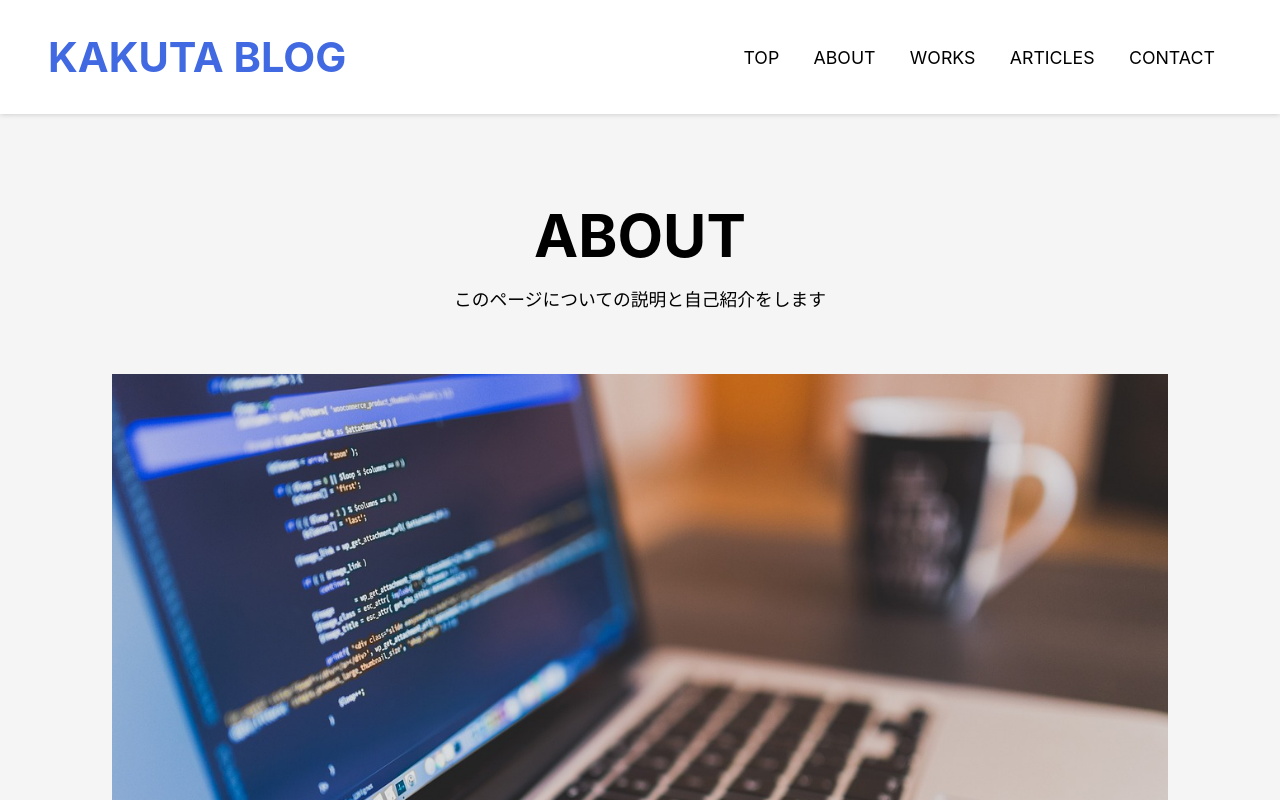
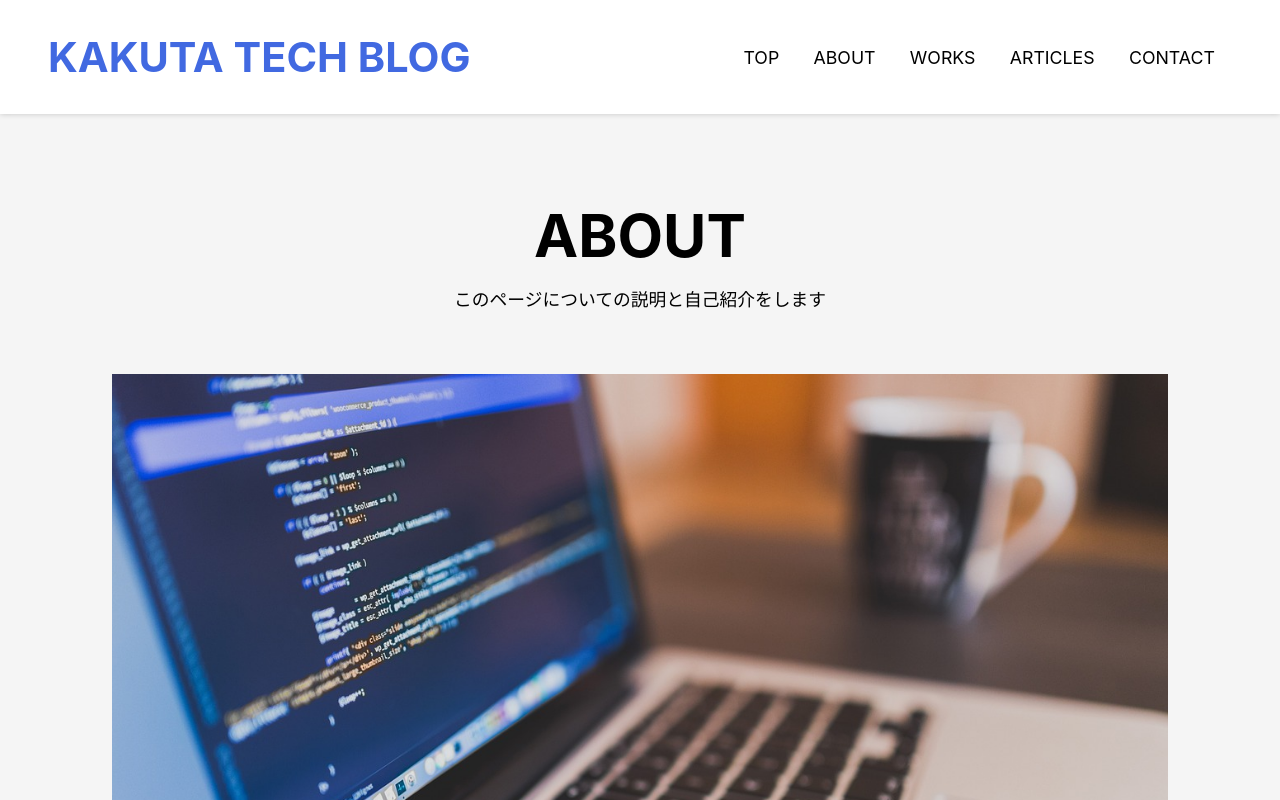
Before and after one commit to kakuta0915/kakuta-tech-blog, a Next.js app: page /about in a window 1280 px wide. Shown: the top 800 px of the page. Built offline with nearby package versions, Linux system fonts and the light colour scheme; no server answers.

Commit message:
ブログ名とサイトの説明などを変更した

```diff
--- a/libs/constants.js
+++ b/libs/constants.js
@@ -1,7 +1,7 @@
 export const siteMeta = {
-  siteTitle: 'KAKUTA BLOG',
-  siteDesc: 'アウトプットしていくサイト',
-  siteUrl: 'https://kakuta-programming-blog',
+  siteTitle: 'KAKUTA TECH BLOG',
+  siteDesc: '独学でプログラミング学習している人の個人ブログサイト',
+  siteUrl: 'https://kakuta-tech-blog',
   siteLang: 'ja',
   siteLocal: 'ja_JP',
   siteType: 'website',
--- a/src/components/logo/logo.jsx
+++ b/src/components/logo/logo.jsx
@@ -6,7 +6,7 @@ import styles from './logo.module.css'
 export default function Logo({ footerLogo = false }) {
   return (
     <Link href="/" className={footerLogo ? styles.footerLogo : styles.logo}>
-      KAKUTA BLOG
+      KAKUTA TECH BLOG
     </Link>
   )
 }
```
